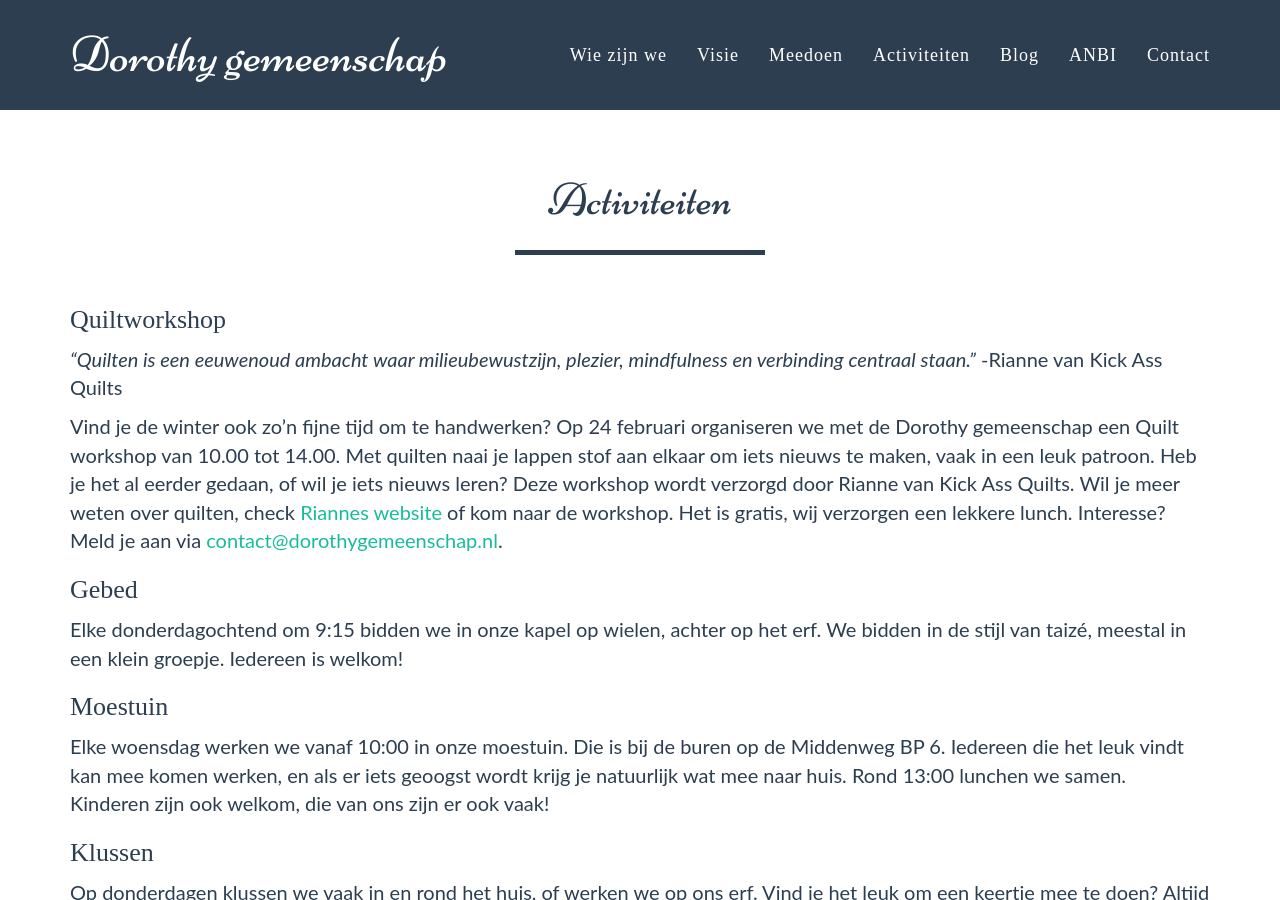
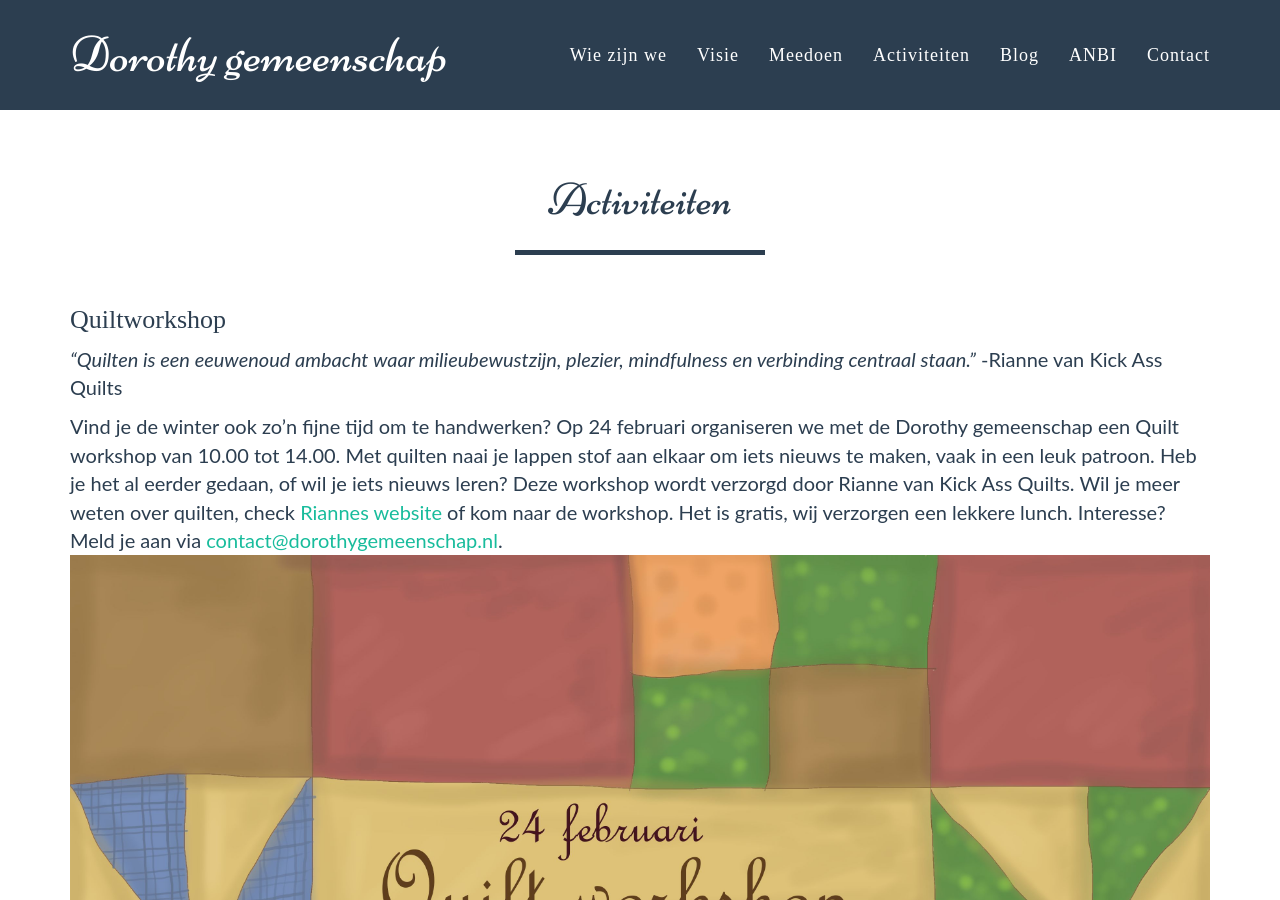
Before and after one commit to dorothygemeenschap/dorothygemeenschap.github.io, a Jekyll site: the page built from activiteiten.html, in a window 1280 px wide and 900 px high. Built offline with Jekyll 4.4.1, drawn with Linux system fonts in a browser that asks for light colours; some web fonts are replaced.

Commit message:
Update activiteiten.html

```diff
--- a/activiteiten.html
+++ b/activiteiten.html
@@ -17,6 +17,7 @@
 Interesse? Meld je aan via
 <a href="mailto:contact@dorothygemeenschap.nl">contact@dorothygemeenschap.nl</a>.
  <img src="img/quilt-workshop.jpg" alt="" style="width: 100%;"/>
+ <img src="https://www.dorothygemeenschap.nl/img/quilt-workshop.jpg" alt="" style="width: 100%;"/>
 </p>
 
 <h3>Gebed</h3>
```
